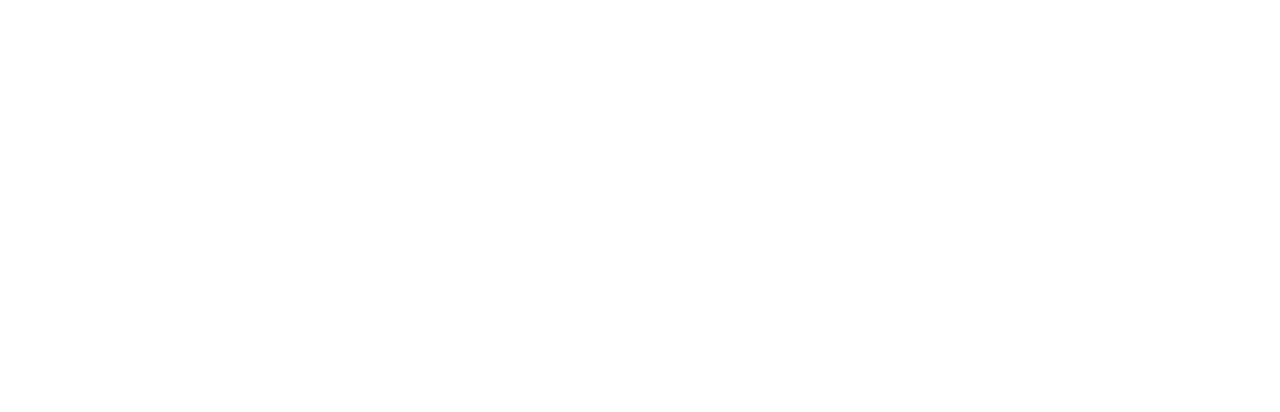
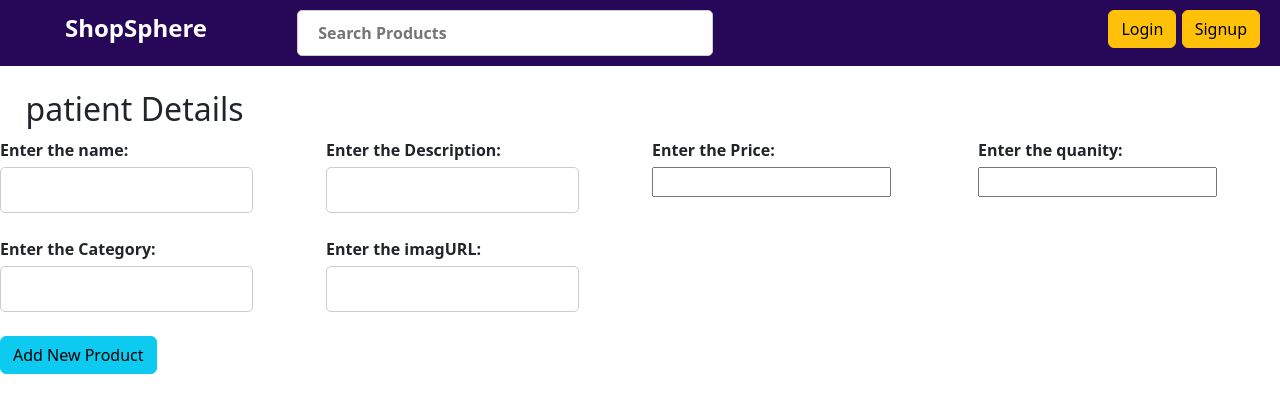
Before and after one commit to kamalnine/ecommerce, a React (Create React App) app: page /addproduct in a window 1280 px wide. Before the commit this address had no page. Shown: the top 412 px of the page. Built offline with nearby package versions, Linux system fonts and the light colour scheme.

Commit message:
Name Changes

```diff
--- a/src/App.js
+++ b/src/App.js
@@ -19,7 +19,7 @@ import PriceLess49999 from './Component/PriceLess49999';
 import PriceLess69999 from './Component/PriceLess69999';
 import PriceLess89999 from './Component/PriceLess89999';
 import Checkout from './Component/Checkout';
-
+import AdminProductAdd from './Component/AdminProductAdd';
 function App() {
   const [cart,setCart] = useState([]);
 
@@ -42,6 +42,7 @@ function App() {
         <Route path='/lessss' element={<PriceLess69999 cart={cart} setCart={setCart}/>}/>
         <Route path='/lesssss' element={<PriceLess89999 cart={cart} setCart={setCart}/>}/>
         <Route path='/checkout' element={<Checkout cart={cart} setCart={setCart}/>}/>
+        <Route path='/addproduct' element={<AdminProductAdd/>}/>
 
 
       </Route>
--- /dev/null
+++ b/src/Component/AdminProductAdd.css
@@ -0,0 +1,54 @@
+/* AddPatientDetails.css */
+
+.add-patient-container {
+    max-width: 500px;
+    margin: 0 auto;
+    padding: 20px;
+    background-color: #f7f7f7;
+    border-radius: 5px;
+    box-shadow: 0px 0px 10px rgba(0, 0, 0, 0.1);
+  }
+
+  .add-patient-container h2 {
+    text-align: center;
+    margin-bottom: 20px;
+  }
+
+  .form-container {
+    display: flex;
+    flex-direction: column;
+  }
+
+  .form-row {
+    margin-bottom: 15px;
+    display: flex;
+    flex-direction: column;
+  }
+
+  label {
+    font-weight: bold;
+    margin-bottom: 5px;
+  }
+
+  input[type="text"],
+  input[type="password"],
+  input[type="date"],
+  input[type="email"],
+  input[type="tel"] {
+    padding: 10px;
+    border: 1px solid #ccc;
+    border-radius: 5px;
+  }
+
+  button {
+    background-color: #007bff;
+    color: #fff;
+    padding: 10px 20px;
+    border: none;
+    border-radius: 5px;
+    cursor: pointer;
+  }
+
+  button:hover {
+    background-color: #0056b3;
+  }
--- /dev/null
+++ b/src/Component/AdminProductAdd.js
@@ -0,0 +1,115 @@
+import React, { useState } from 'react'
+import { useNavigate } from 'react-router';
+import './AdminProductAdd.css'
+
+
+
+
+function AdminProductAdd() {
+  const [name,setName] = useState();
+  const [description,setDescription] = useState();
+  const [price,setprice]= useState();
+  const [quantity,setQuantity] = useState();
+  const [category,setCategory] = useState();
+  const [imageURL,setImageUrl] = useState();
+
+  const navigate = useNavigate();
+
+
+
+  async function onSubmitClick() {
+    try {
+      console.log({name,description,price,quantity,category,imageURL });
+      let item = { name,description,price,quantity,category,imageURL }
+      let result = await fetch("https://localhost:7131/api/Product", {
+        method: "POST",
+        body: JSON.stringify(item),
+        headers: {
+          "Content-Type": "application/json",
+          "Accept": "application/json"
+        }
+
+      })
+      result = await result.json()
+      console.warn("result", result);
+      navigate('/');
+    }
+    catch (error) {
+      console.log(error);
+    }
+  }
+
+  function handleBackClick() {
+    navigate('/');
+  }
+
+  return (
+    <div>
+       <br></br>
+       <i className="fa fa-chevron-circle-left" aria-hidden="true" onClick={handleBackClick} style ={{top:"4.7vw", position:"absolute",left:"0.5vw", fontSize:"20px",color:"grey"}}></i>
+      <h2 style={{left:"2vw" , position:"absolute"}}>patient Details</h2>
+      <br /><br />
+
+      <div className='row'>
+        <div className='col-md-3'>
+          <div className='form-group'>
+            <label name="text">Enter the name: </label>
+            <input type="text" value={name} onChange={(e) => setName(e.target.value)} name="name" />
+            <br />
+            <br />
+          </div>
+        </div>
+        <div className='col-md-3'>
+          <div className='form-group'>
+            <label name="text">Enter the Description: </label>
+            <input type="text" value={description} onChange={(e) => setDescription(e.target.value)} name="description" />
+            <br />
+            <br />
+          </div>
+        </div>
+        <div className='col-md-3'>
+          <div className='form-group'>
+            <label name="price">Enter the Price: </label>
+            <input type="number" name="price" value={price} onChange={(e) => setprice(e.target.value)} />
+            <br />
+            <br />
+          </div>
+        </div>
+        <div className='col-md-3'>
+          <div className='form-group'>
+            <label name="quanity">Enter the quanity: </label>
+            <input type="number" name="quantity" value={quantity} onChange={(e) => setQuantity(e.target.value)} />
+            <br />
+            <br />
+          </div>
+        </div>
+        <div className='col-md-3'>
+          <div className='form-group'>
+            <label name="category">Enter the Category: </label>
+            <input type="text" name="category" value={category} onChange={(e) => setCategory(e.target.value)} />
+            <br />
+            <br />
+          </div>
+        </div>
+        <div className='col-md-3'>
+          <div className='form-group'>
+            <label name="imageURL">Enter the imagURL: </label>
+            <input type="text" name="address" value={imageURL} onChange={(e) => setImageUrl(e.target.value)} />
+            <br />
+            <br />
+          </div>
+        </div>
+
+
+
+      </div>
+      <button type='submit' className='btn btn-info' onClick={onSubmitClick} >Add New Product</button>
+
+
+
+
+    </div>
+  )
+}
+
+export default AdminProductAdd
--- a/src/Component/Header.js
+++ b/src/Component/Header.js
@@ -1,4 +1,4 @@
-import React, { useState,useEffect } from 'react'
+import React, { useState, useEffect } from 'react'
 import { Link, NavLink } from 'react-router-dom'
 import { useNavigate, useLocation } from 'react-router-dom';
 import { FaCartShopping } from "react-icons/fa6";
@@ -10,6 +10,7 @@ function Header({ cart }) {
     const location = useLocation();
     const [isLoggedIn, setIsLoggedIn] = useState(false);
     const sol = localStorage.getItem("resultGoogle");
+    const name = localStorage.getItem("name");
 
     useEffect(() => {
         const logged = localStorage.getItem("log");
@@ -17,7 +18,7 @@ function Header({ cart }) {
         setIsLoggedIn(logged === "true") // Convert the string to boolean
     }, []);
 
-  localStorage.setItem("add",isLoggedIn);
+    localStorage.setItem("add", isLoggedIn);
 
     const toggleFilterVisibility = () => {
         setIsFilterVisible(!isFilterVisible);
@@ -28,13 +29,12 @@ function Header({ cart }) {
         navigate(`/search/${searchTerm}`)
         setSearchTerm("");
     }
+
     const handleLogout = () => {
         localStorage.clear();
         setIsLoggedIn(false);
+        window.location.reload()
     }
-
-
-
 
     return (
         <>
@@ -44,7 +44,10 @@ function Header({ cart }) {
                     <form className='search-bar' onSubmit={handleSubmit}>
                         <input type="text" placeholder='Search Products' value={searchTerm} onChange={(e) => setSearchTerm(e.target.value)} />
                     </form>
-                    {isLoggedIn || sol==='Authorized' ?  <Link to={'/cart'} className='cart'>
+                    {isLoggedIn || sol==='Authorized' ?
+                        <div className="user-info">
+                            <span style={{position:"absolute",left:"75vw",fontSize:"20px",top:"15px",fontWeight:"bolder"}}>Welcome {name}</span>
+                            <Link to={'/cart'} className='cart'>
                                 <button type="button" className="btn btn-primary position-relative">
                                     <FaCartShopping />
                                     <span className="position-absolute top-0 start-100 translate-middle badge rounded-pill bg-danger">
@@ -52,35 +55,33 @@ function Header({ cart }) {
                                         <span className="visually-hidden">unread messages</span>
                                     </span>
                                 </button>
-                    </Link> : ""}
+                            </Link>
+                        </div>
+                        : ""}
 
                     {isLoggedIn || sol==='Authorized' ? (
                        <button type="button" onClick={handleLogout} className="btn btn-warning position-relative">
-                       Logout </button>
+                            Logout
+                       </button>
                     ) :
                     <>
                         <Link to={'/login'} className="login">
                             <button type="button" className="btn btn-warning position-relative" style={{position:"absolute",right:"-20px"}}>
-                            Login </button>
+                                Login
+                            </button>
                         </Link>
                         <Link to={'/signup'} className="signup">
                             <button type="button" className="btn btn-warning position-relative"style={{position:"absolute",right:"10px"}}>
-                            Signup </button>
+                                Signup
+                            </button>
                         </Link>
                     </>
-
-
-
-
-
                     }
-
-
                 </div>
                 {
                     location.pathname === '/' && (
                         <div className='nav-bar-wrapper'>
-                            <NavLink className='items' onClick={toggleFilterVisibility}>Filter By {"=>"}</NavLink>
+                            <NavLink className='items' onClick={toggleFilterVisibility}>Category {"=>"}</NavLink>
                             {isFilterVisible && (
                                 <>
                                     <NavLink to='/' className='items'>No Filter</NavLink>
@@ -94,15 +95,12 @@ function Header({ cart }) {
                                     <NavLink to='/lesssss' className='items'>{"<="}89999</NavLink>
                                 </>
                             )}
-
-
                         </div>
                     )
                 }
-
             </header>
         </>
     )
 }
 
-export default Header
+export default Header;
--- a/src/Component/LoginForm.js
+++ b/src/Component/LoginForm.js
@@ -80,6 +80,7 @@ function LoginForm() {
           setisLoggedIn(true);
           navigate('/');
           setLoggedIn(true);
+          toast.success("Login Sucessfull");
 
 
           Notify1();
@@ -88,6 +89,7 @@ function LoginForm() {
           setisLoggedIn(false);
           setLoggedIn(false);
           Notify();
+
         }
       } catch (error) {
         console.log(error);
@@ -143,6 +145,19 @@ function LoginForm() {
     };
   return (
     <MDBContainer fluid style={{ backgroundColor: '#508bfc', minHeight: '100vh' }}>
+      <ToastContainer
+position="top-right"
+autoClose={2000}
+hideProgressBar={false}
+newestOnTop={false}
+closeOnClick
+rtl={false}
+pauseOnFocusLoss
+draggable
+pauseOnHover
+theme="dark"
+
+/>
       <MDBRow className='d-flex justify-content-center align-items-center h-100'>
         <MDBCol sm='12' md='6' lg='4'>
           <MDBCard className='bg-white my-5' style={{ borderRadius: '1rem', boxShadow: '0 0 10px rgba(0, 0, 0, 0.1)' }}>
--- a/src/Component/ProductDetails.js
+++ b/src/Component/ProductDetails.js
@@ -132,8 +132,8 @@ theme="dark"
 
 />
     <div className="container con">
-      <div className='img'>
-      <img src={imageURL} alt=""/>
+      <div className='img' >
+      <img src={imageURL} alt="" style={{width:"25vw"}}/>
       </div>
 
       <div className="text-center">
--- a/src/Component/Slide1.js
+++ b/src/Component/Slide1.js
@@ -5,7 +5,6 @@ import './Slide1.css';
 const Slide1 = () => {
     const images = [
       'https://d16pnh712pyiwa.cloudfront.net/wp-content/uploads/2020/11/Landing-page-banner-scaled.jpg',
-      'https://i.pinimg.com/originals/55/3e/4c/553e4ce6fa3b7484ebfa1094f2ea236e.png',
       'https://images.freekaamaal.com/post_images/1659328056.JPG',
 
 
```
Also changed, not shown: src/Component/Product.js (+64 -72 lines). Lines whose indentation alone changed are shown as unchanged.
